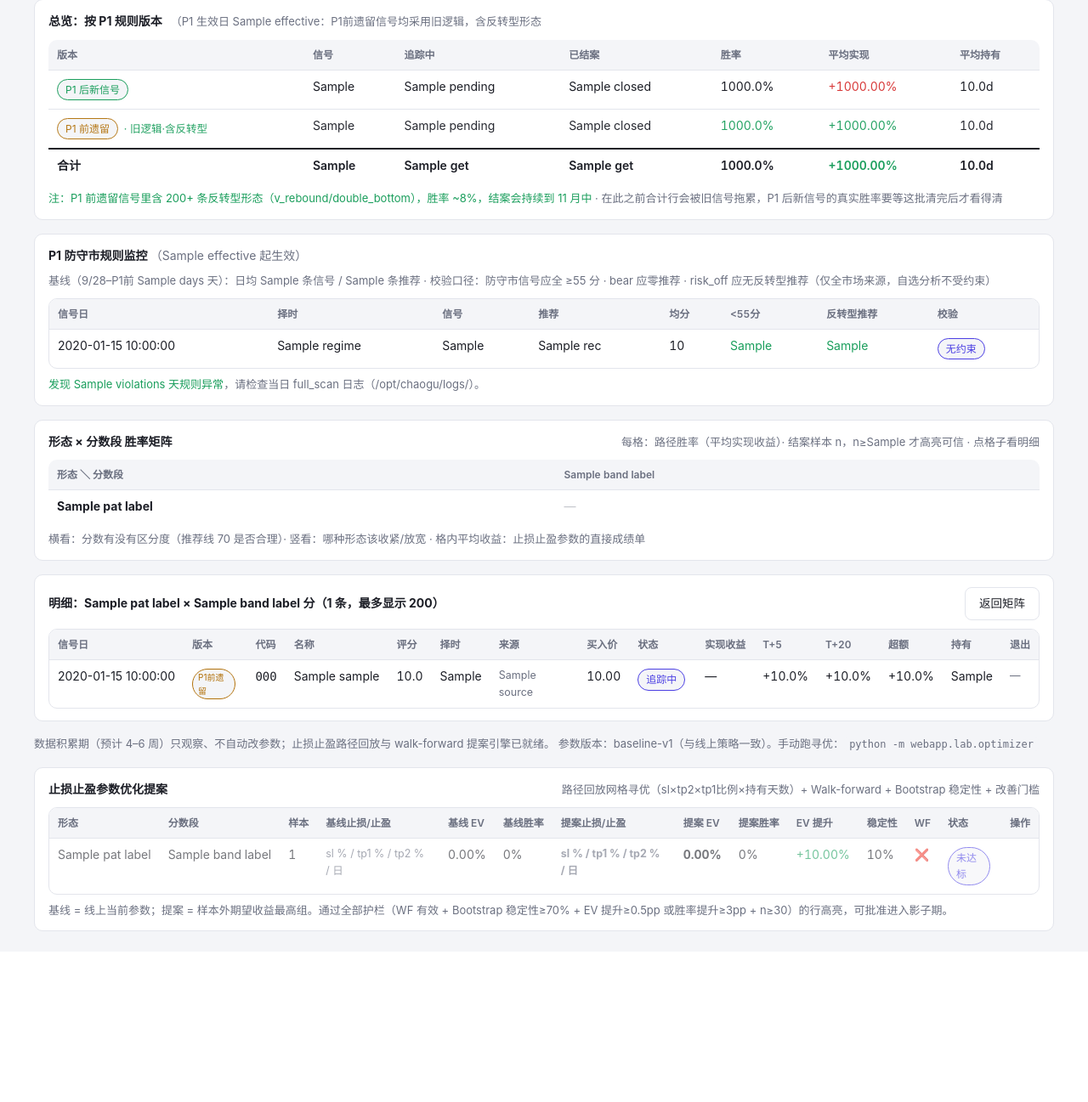
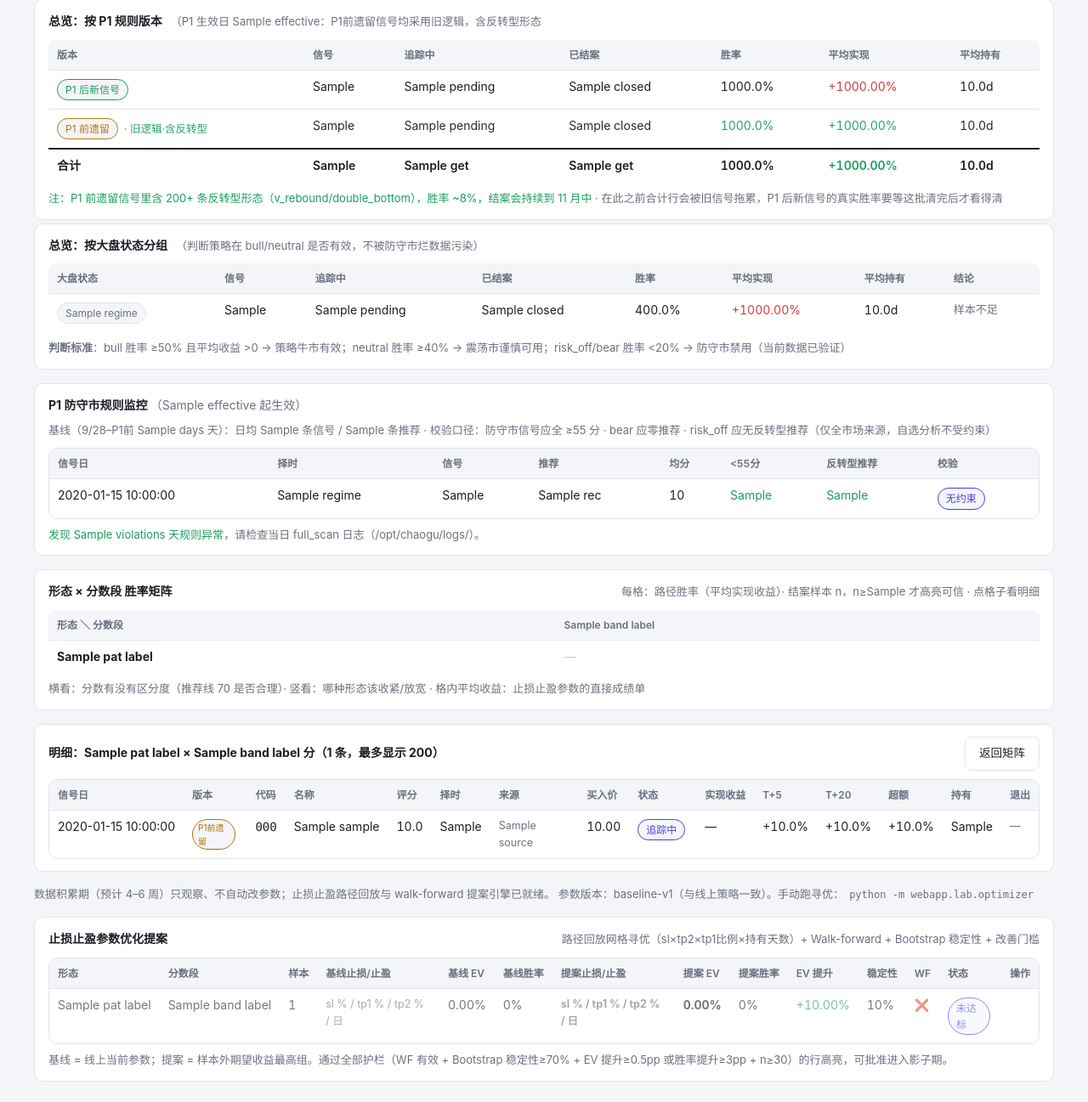
Before and after one commit to PhoebeLi210/qmt, a Flask app: template stock_analysis_system/webapp/templates/lab.html in a window 1280 px wide. Shown: the part 119-1416 px from the top of the page at 85% size. Before the commit the page ends 1215 px from the top, so only its background shows below. Run offline with Flask 3, Linux system fonts and the light colour scheme; the template is opened without the code that fills it: most values are stand-ins (such as "Sample title", 1, 10 or a date in 2020).

Commit message:
feat: lab总览增加按大盘状态分组统计，判断策略真实有效性

```diff
--- a/stock_analysis_system/webapp/templates/lab.html
+++ b/stock_analysis_system/webapp/templates/lab.html
@@ -105,6 +105,67 @@
   <div class="hint" style="margin-top:8px">
     <span class="down">注：P1 前遗留信号里含 200+ 条反转型形态（v_rebound/double_bottom），胜率 ~8%，结案会持续到 11 月中</span>
     · 在此之前合计行会被旧信号拖累，P1 后新信号的真实胜率要等这批清完后才看得清
+  </div>
+</div>
+
+{# ---------------- 总览：按大盘状态分组（核心！判断策略真实有效性）---------------- #}
+<div class="card" style="padding:14px 16px;margin-bottom:16px">
+  <strong>总览：按大盘状态分组</strong>
+  <span class="hint" style="margin-left:6px">（判断策略在 bull/neutral 是否有效，不被防守市烂数据污染）</span>
+  <div class="table-wrap" style="margin-top:10px;border:none">
+    <table class="grid lab-matrix">
+      <thead>
+        <tr>
+          <th>大盘状态</th><th class="num">信号</th><th class="num">追踪中</th>
+          <th class="num">已结案</th><th class="num">胜率</th>
+          <th class="num">平均实现</th><th class="num">平均持有</th>
+          <th>结论</th>
+        </tr>
+      </thead>
+      <tbody>
+        {% for r in ov['by_regime'] %}
+        <tr class="regime-{{ r['regime'] }}">
+          <td>
+            {% if r['regime'] == 'bull' %}
+              <span class="tag tag-pass" style="background:#d4edda;color:#155724">bull 牛市</span>
+            {% elif r['regime'] == 'neutral' %}
+              <span class="tag" style="background:#fff3cd;color:#856404">neutral 震荡</span>
+            {% elif r['regime'] == 'risk_off' %}
+              <span class="tag tag-nopass" style="background:#f8d7da;color:#721c24">risk_off 防守</span>
+            {% elif r['regime'] == 'bear' %}
+              <span class="tag tag-nopass" style="background:#f5c6cb;color:#721c24">bear 熊市</span>
+            {% else %}
+              <span class="tag">{{ r['regime'] }}</span>
+            {% endif %}
+          </td>
+          <td class="num">{{ r['n'] }}</td>
+          <td class="num">{{ r['pending'] }}</td>
+          <td class="num">{{ r['closed'] }}</td>
+          <td class="num {{ 'metric-hit' if (r['win_rate'] or 0) >= 0.5 else 'down' if r['win_rate'] is not none and r['win_rate'] < 0.2 }}">
+            {% if r['closed'] %}{{ '%.1f'|format(r['win_rate']*100) }}%{% else %}—{% endif %}
+          </td>
+          <td class="num {{ 'up' if (r['avg_realized'] or 0) > 0 else 'down' if r['avg_realized'] is not none }}">
+            {% if r['avg_realized'] is not none %}{{ '%+.2f'|format(r['avg_realized']*100) }}%{% else %}—{% endif %}
+          </td>
+          <td class="num">{% if r['avg_hold'] is not none %}{{ '%.1f'|format(r['avg_hold']) }}d{% else %}—{% endif %}</td>
+          <td class="cell-small">
+            {% if r['regime'] == 'bull' and r['win_rate'] and r['win_rate'] >= 0.5 %}
+              <span class="up">策略有效</span>
+            {% elif r['regime'] == 'neutral' and r['win_rate'] and r['win_rate'] >= 0.4 %}
+              <span style="color:#856404">谨慎可用</span>
+            {% elif r['regime'] in ('risk_off', 'bear') %}
+              <span class="down">禁用</span>
+            {% else %}
+              <span class="hint">样本不足</span>
+            {% endif %}
+          </td>
+        </tr>
+        {% endfor %}
+      </tbody>
+    </table>
+  </div>
+  <div class="hint" style="margin-top:8px">
+    <strong>判断标准</strong>：bull 胜率 ≥50% 且平均收益 >0 → 策略牛市有效；neutral 胜率 ≥40% → 震荡市谨慎可用；risk_off/bear 胜率 <20% → 防守市禁用（当前数据已验证）
   </div>
 </div>
 
```
Also changed, not shown: stock_analysis_system/webapp/lab/stats.py (+24 -0 lines).
